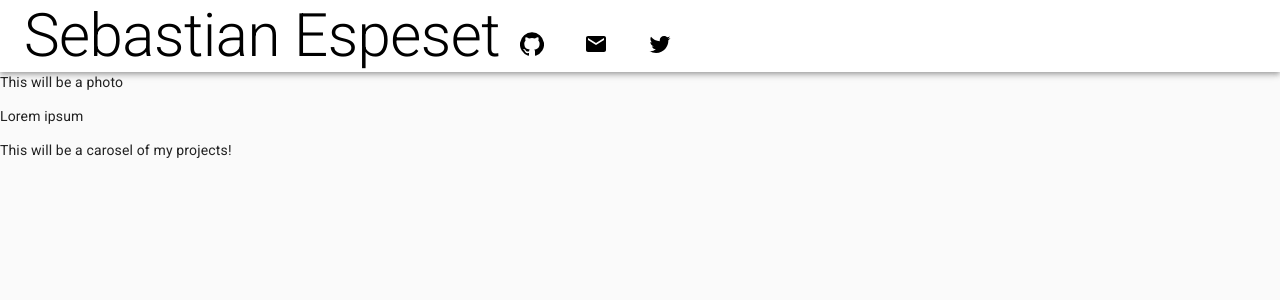
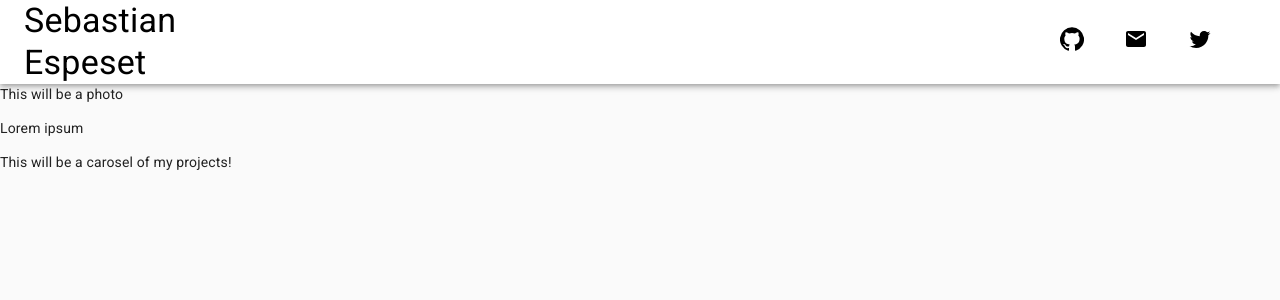
Before and after one commit to sebastian-espeset/portfolio, a React (Create React App) app: page / in a window 1280 px wide. Shown: the top 300 px of the page. Built offline with nearby package versions, Linux system fonts and the light colour scheme.

Commit message:
adds a few tweeks to banner component

```diff
--- a/src/Banner.js
+++ b/src/Banner.js
@@ -5,6 +5,7 @@ import {
   Typography,
   AppBar,
   CssBaseline,
+  Container,
 } from "@material-ui/core";
 import GitHubIcon from "@material-ui/icons/GitHub";
 import EmailIcon from "@material-ui/icons/Email";
@@ -14,24 +15,26 @@ import useStyles from "./styles";
 export default function Banner() {
   const classes = useStyles();
   return (
-    <div>
+    <>
       <CssBaseline />
       <AppBar position="relative" className={classes.appBar}>
-        <Toolbar>
-          <Typography variant="h2">
-              Sebastian Espeset
+        <Toolbar gutterBottom>
+          <Typography variant="h4">
+            Sebastian Espeset
+            </Typography>
+            <Container  align="right">
             <Tooltip title="Github">
-              <GitHubIcon className={classes.icon}/>
+              <GitHubIcon className={classes.icon} />
             </Tooltip>
             <Tooltip title="Email">
-              <EmailIcon className={classes.icon}/>
+              <EmailIcon className={classes.icon} />
             </Tooltip>
             <Tooltip title="Twitter">
-              <TwitterIcon className={classes.icon}/>
+              <TwitterIcon className={classes.icon} />
             </Tooltip>
-          </Typography>
+            </Container>
         </Toolbar>
       </AppBar>
-    </div>
+    </>
   );
 }
```
